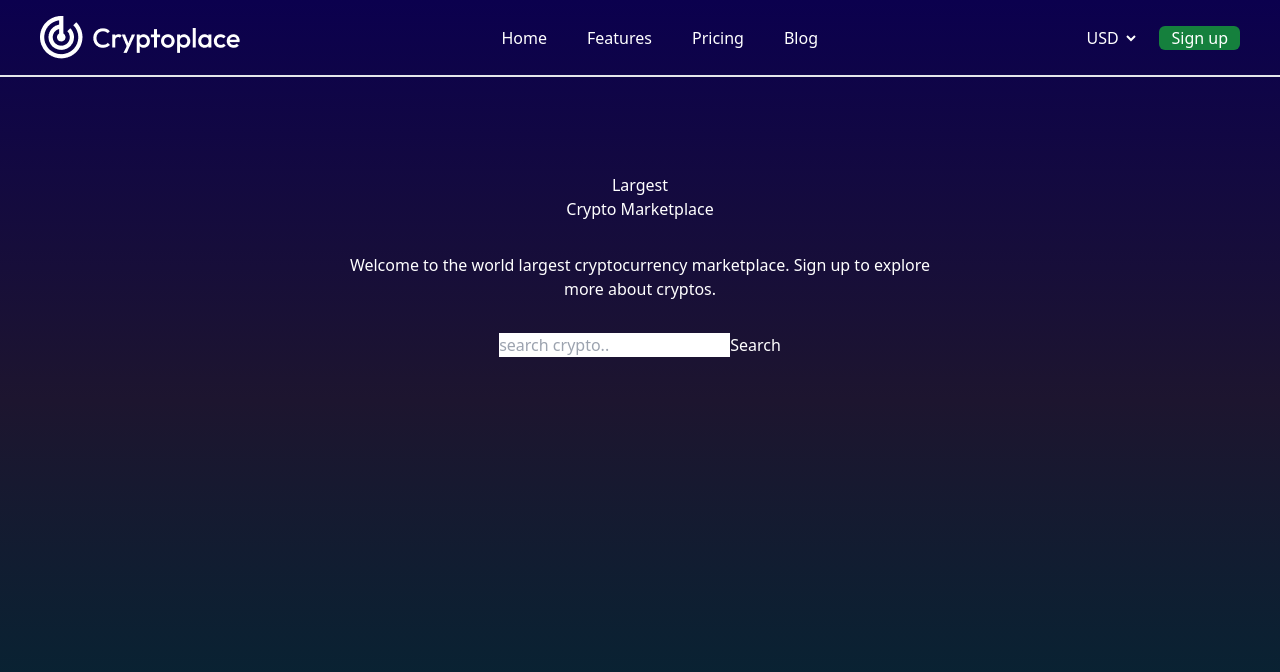
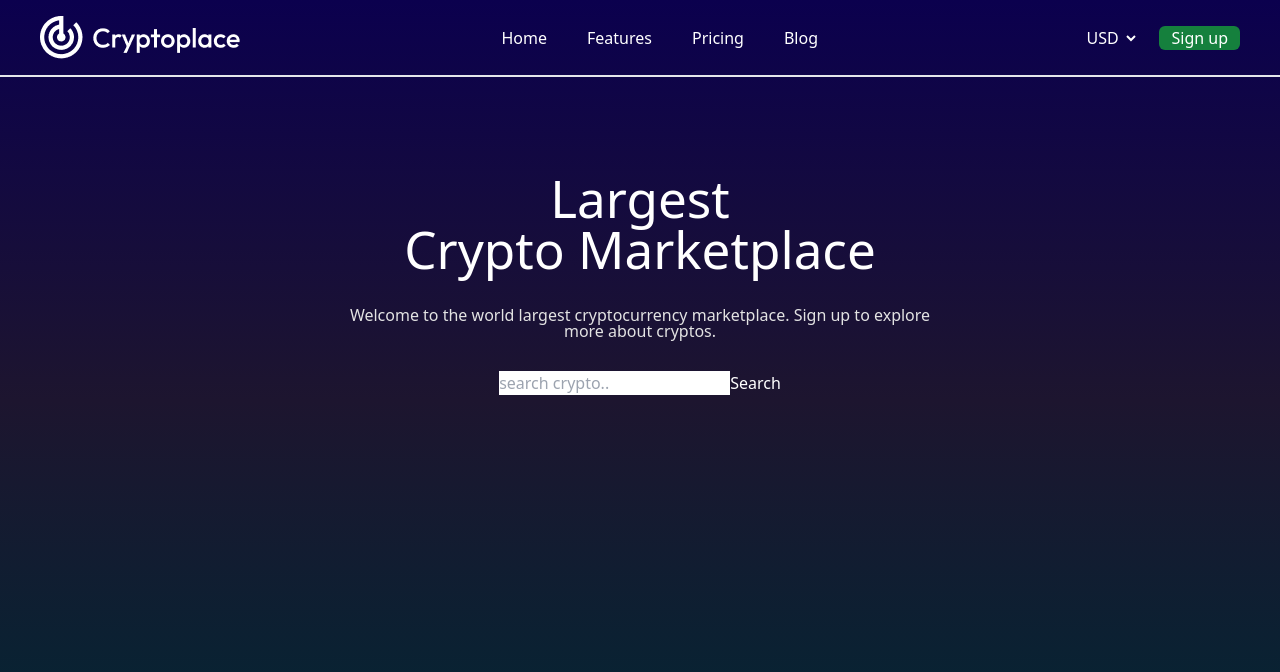
Before and after one commit to aadarshraj02/Crypto-Palace, a React (Vite) app: page / in a window 1280 px wide. Shown: the top 672 px of the page. Built offline with nearby package versions, Linux system fonts and the light colour scheme; the HTML template or start-up script is replaced by a standard one.

Commit message:
styled h1 and p tag

```diff
--- a/src/pages/Home.jsx
+++ b/src/pages/Home.jsx
@@ -2,10 +2,10 @@ const Home = () => {
   return (
     <div className="pb-20 py-4">
       <div className="hero max-w-[600px] mx-auto my-20 flex flex-col text-center gap-8">
-        <h1>
+        <h1 className="text-[4vw] leading-none">
           Largest <br /> Crypto Marketplace
         </h1>
-        <p>
+        <p className=" text-[#e3e3e3] leading-none text-center">
           Welcome to the world largest cryptocurrency marketplace. Sign up to
           explore more about cryptos.
         </p>
```
